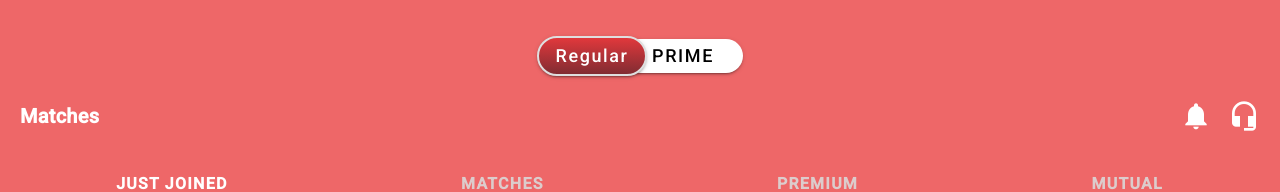
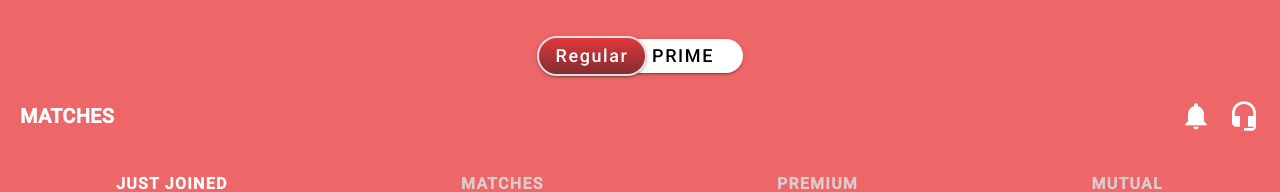
Before and after one commit to shalini866/matrimony, an Angular app: page /#/matches/match/joined in a window 1280 px wide. Shown: the top 192 px of the page. Built offline with nearby package versions, Linux system fonts and the light colour scheme.

Commit message:
fix: changes of the text uppercase

```diff
--- a/src/app/pages/index/index.component.html
+++ b/src/app/pages/index/index.component.html
@@ -16,7 +16,7 @@
       <div class="title-container w-100">
         <div class="w-100 d-flex justify-content-between align-items-center">
           <div class="d-flex justify-content-between align-items-center">
-            <h2 class="text-white fw-bold m-0">Matches</h2>
+            <h2 class="text-white text-uppercase fw-bold m-0">Matches</h2>
           </div>
           <div>
             <span class="material-icons text-white fs-2 m-2">notifications</span>
```
